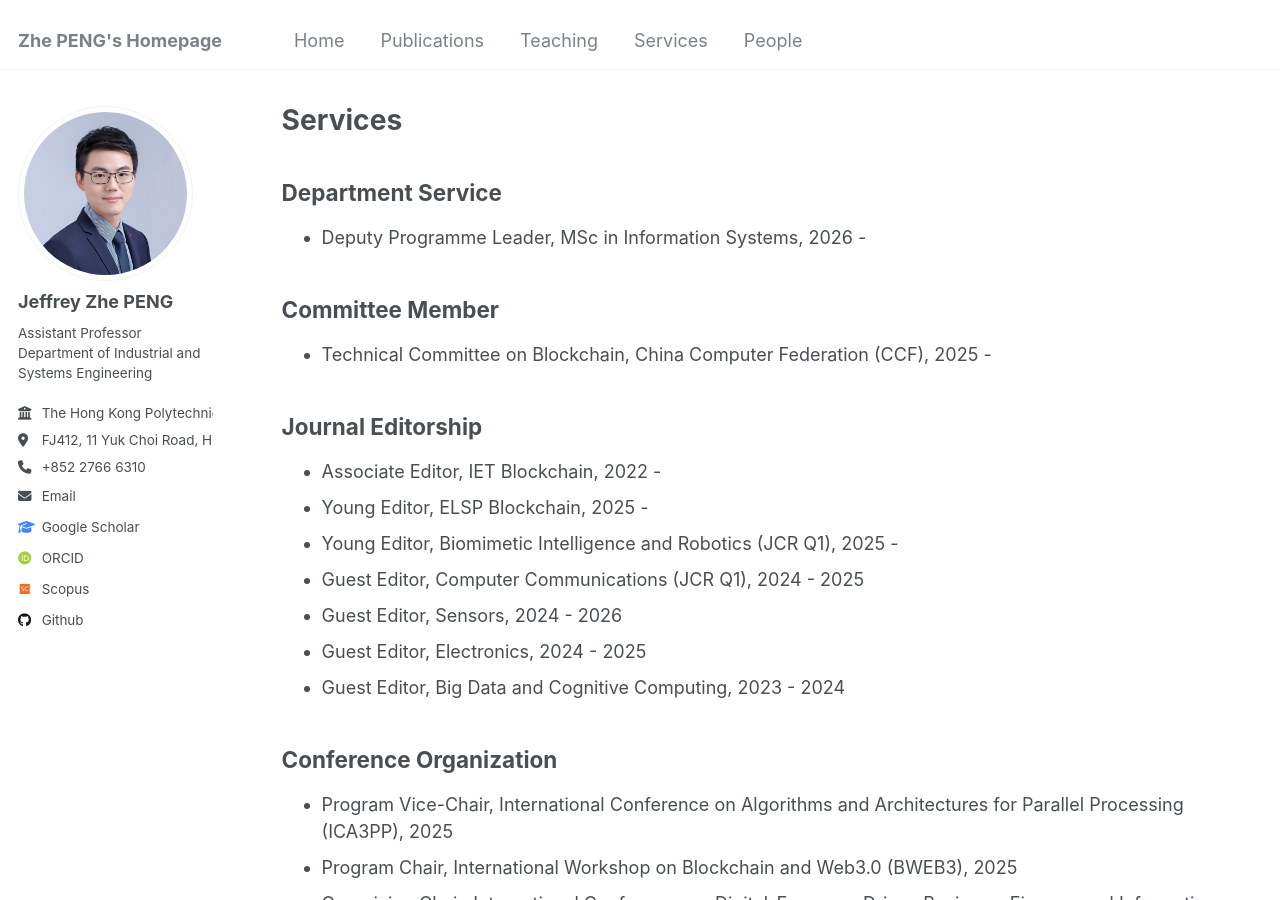
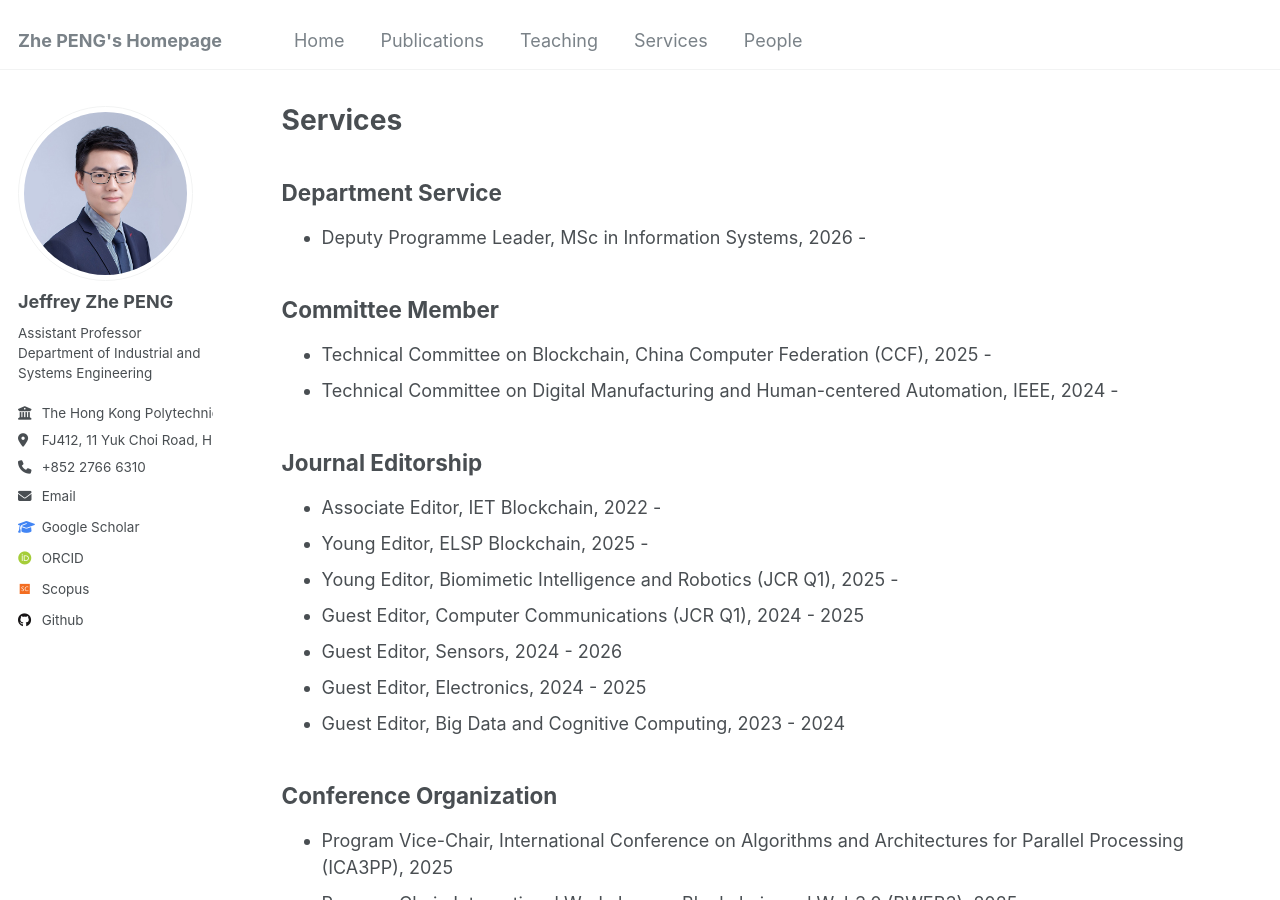
Before and after one commit to PENG-Zhe/peng-zhe.github.io, a Jekyll site: the page built from _pages/services.md, in a window 1280 px wide and 900 px high. Built offline with Jekyll 4.4.1, drawn with Linux system fonts in a browser that asks for light colours; some web fonts are replaced.

Commit message:
Update services.md

```diff
--- a/_pages/services.md
+++ b/_pages/services.md
@@ -9,6 +9,7 @@ layout: archive
 
 ## Committee Member
 * Technical Committee on Blockchain, China Computer Federation (CCF), 2025 -
+* Technical Committee on Digital Manufacturing and Human-centered Automation, IEEE, 2024 -
 
 ## Journal Editorship
 * Associate Editor, IET Blockchain, 2022 -
```
